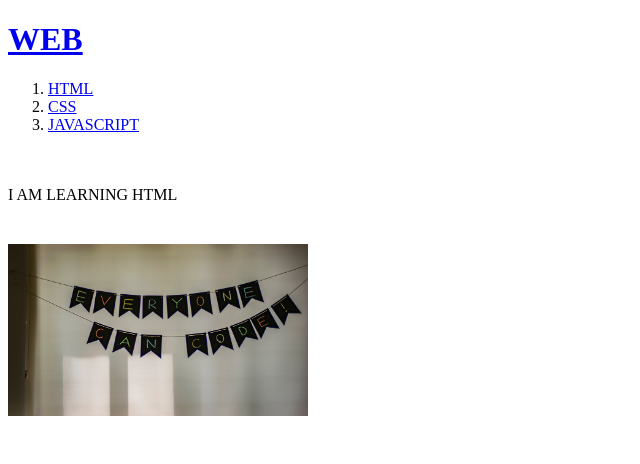
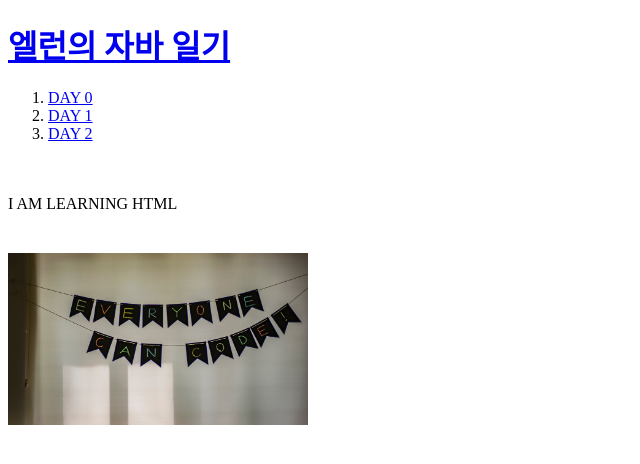
Before and after one commit to ellenseoul/learning, a plain HTML site: page index.html in a window 1280 px wide. Shown: the whole page, without its empty margins (0-640 px from the left). Drawn offline with Linux system fonts and the light colour scheme.

Commit message:
Update index.html

```diff
--- a/index.html
+++ b/index.html
@@ -1,15 +1,15 @@
 <!doctype html>
 <html>
 <head>
-  <title>WEB1 - WELCOME</title>
+  <title>엘런의 자바 일기 - 메인 페이지</title>
   <meta charset="utf-8">
 </head>
 <body>
-  <h1><a href="index.html">WEB</a></h1>
+  <h1><a href="index.html" title="메인 페이지로 가기">엘런의 자바 일기</a></h1>
   <ol>
-    <li><a href="1.html">HTML</a></li>
-    <li><a href="2.html">CSS</a></li>
-    <li><a href="3.html">JAVASCRIPT</a></li>
+    <li><a href="1.html">DAY 0</a></li>
+    <li><a href="2.html">DAY 1</a></li>
+    <li><a href="3.html">DAY 2</a></li>
   </ol>
 <br><br>I AM LEARNING HTML<p><p style="margin-top:40px;"></p>
 <img src="code.jpg" width="300">
```
